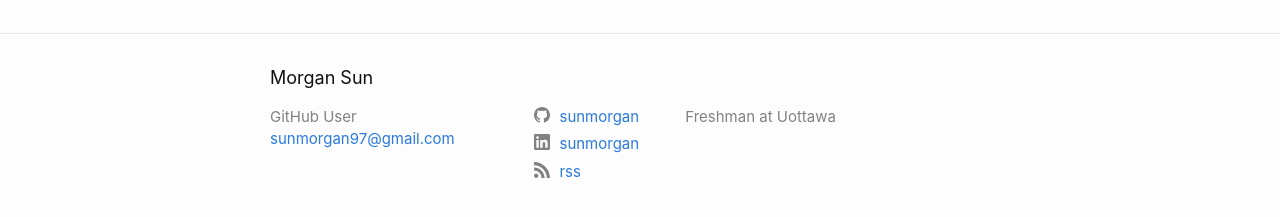
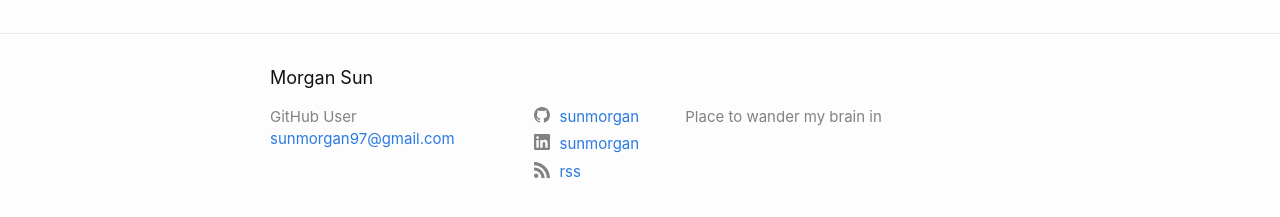
Before and after one commit to sunmorgan/sunmorgan.github.io, a Jekyll site: the page built from index.md, in a window 1280 px wide. Shown: the part 657-874 px from the top of the page. Built offline with Jekyll 4.4.1, drawn with Linux system fonts in a browser that asks for light colours.

Commit message:
update on des

```diff
--- a/_config.yml
+++ b/_config.yml
@@ -2,7 +2,7 @@ title: Morgan Sun
 author: GitHub User
 email: sunmorgan97@gmail.com
 description: > # this means to ignore newlines until "twitter_username:"
-  Freshman at Uottawa
+  Place to wander my brain in
 
 # social links
 github_username:  sunmorgan
```
